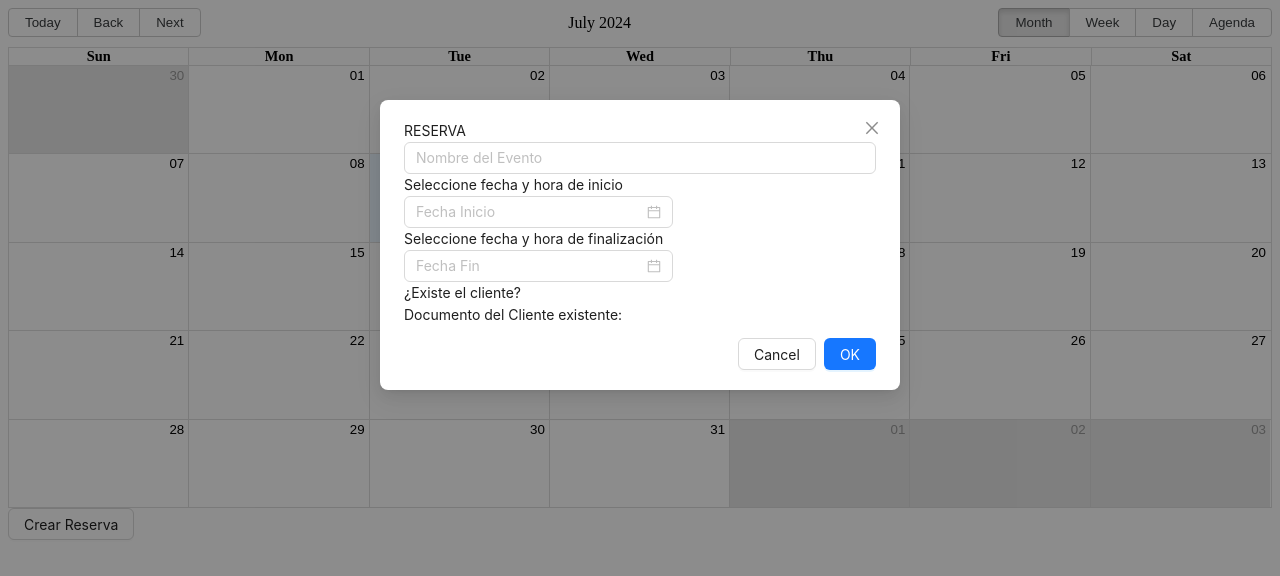
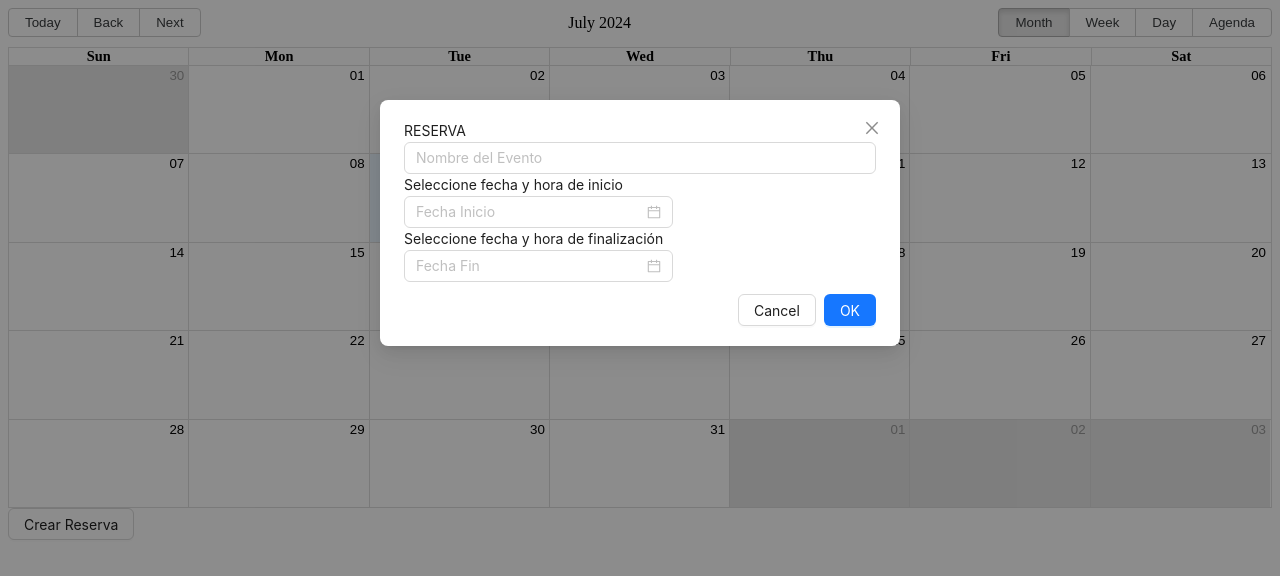
Before and after one commit to JuanDCeballos/big-calendar-practice, a React (Vite) app: page / in a window 1280 px wide. Both pictures are taken after a click on the button "Crear Reserva". Shown: the top 576 px of the page. Built offline with nearby package versions, Linux system fonts and the light colour scheme.

Commit message:
Se corrige nombre evento existente y se agregan campos

```diff
--- a/src/components/Modal.jsx
+++ b/src/components/Modal.jsx
@@ -1,4 +1,4 @@
-import { Modal as AntdModal, DatePicker, Input, Typography } from 'antd';
+import { Modal as AntdModal, DatePicker, Input, Typography, Radio } from 'antd';
 import moment from 'moment';
 import { useState } from 'react';
 
@@ -13,6 +13,9 @@ const Modal = ({
   const [startDate, setStartDate] = useState(null)
   const [endDate, setEndDate] = useState(null)
   const [nameEvent, setNameEvent] = useState('')
+  // const [docClient, setDocClient] = useState('')
+  // const [tipoCliente, setTipoCliente] = useState(0)
+
 
   const handleOks = () => {
     if (selectedEvent == null && startDate !== null && endDate !== null && nameEvent !== '') {
@@ -33,7 +36,7 @@ const Modal = ({
           required
           disabled={isEditing}
           placeholder='Nombre del Evento'
-          value={selectedEvent !== null && selectedEvent !== undefined ? moment(selectedEvent.start) : nameEvent}
+          value={selectedEvent !== null && selectedEvent !== undefined ? selectedEvent.title : nameEvent}
           onChange={(e) => {
             setNameEvent(e.target.value);
           }}
@@ -60,8 +63,22 @@ const Modal = ({
             setEndDate(date ? date : null);
           }}
         />
-        <Typography level={2}>¿Existe el cliente?</Typography>
+        {/* <Typography level={2}>¿Existe el cliente? // Aplicar funcionalidad</Typography>
+        <Radio.Group value={tipoCliente}>
+          <Radio value={1}>Si</Radio>
+          <Radio value={2}>No</Radio>
+        </Radio.Group>
         <Typography level={2}>Documento del Cliente existente:</Typography>
+        <Input
+          required
+          type='number'
+          disabled={isEditing}
+          placeholder='Documento'
+          value={selectedEvent !== null && selectedEvent !== undefined ? '0000' : docClient}
+          onChange={(e) => {
+            setDocClient(e.target.value);
+          }}
+        /> */}
       </AntdModal>
     </>
   );
```
